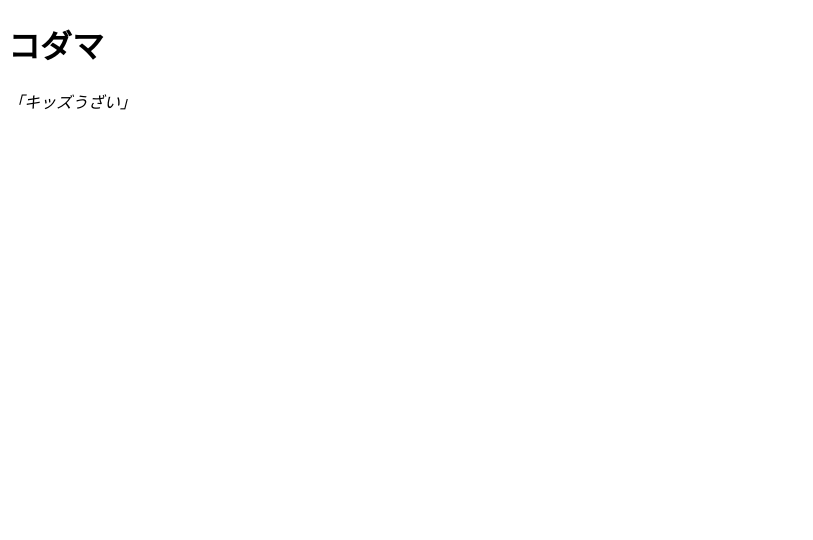
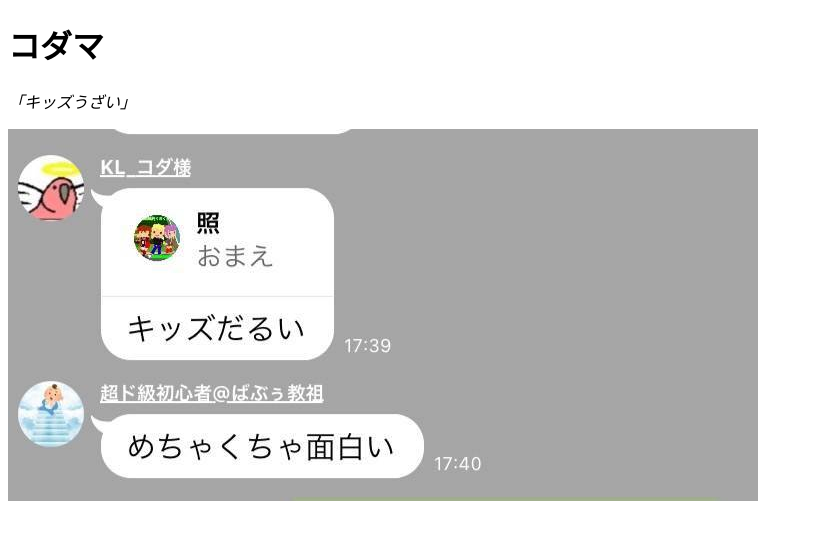
Before and after one commit to Mo-nano/hello-world, a plain HTML site: page index.html in a window 1280 px wide. Shown: the whole page, without its empty margins (0-813 px from the left). Drawn offline with Linux system fonts and the light colour scheme.

Commit message:
Update index.html

```diff
--- a/index.html
+++ b/index.html
@@ -8,6 +8,7 @@
 <body>
     <h1>コダマ</h1>
     <p><i>「キッズうざい」</i></p>
+    <img src="codama.jpg" alt="コダマでしょうか">
 
 </body>
 </html>
```
